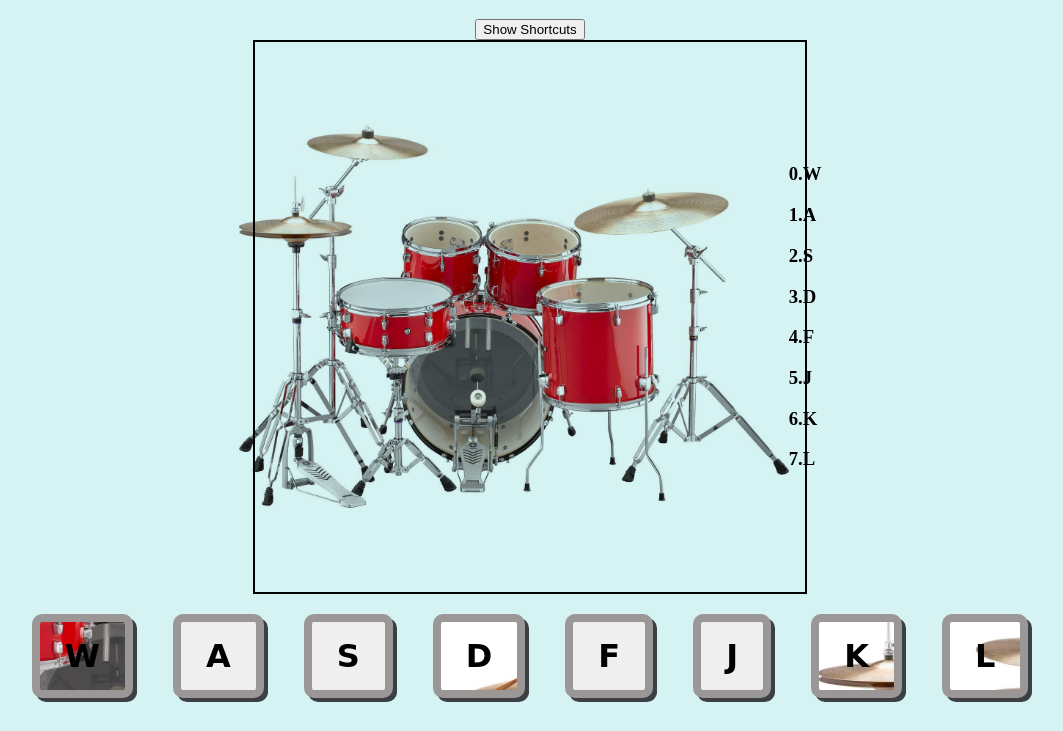
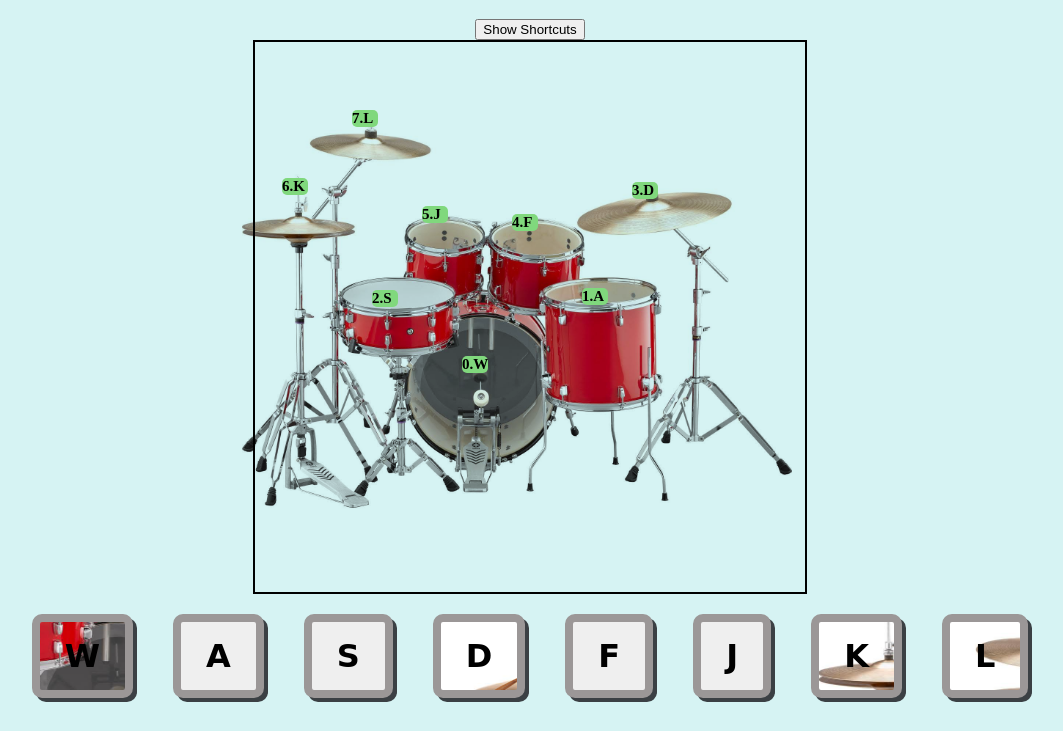
Before and after one commit to vishwajeetk5/virtualDrumKit, a plain HTML site: page index.html in a window 1280 px wide. Shown: the part 69-800 px from the top of the page, without its empty margins (110-1173 px from the left). Drawn offline with nearby package versions, Linux system fonts and the light colour scheme.

Commit message:
CSS for tooltips added

```diff
--- a/style.css
+++ b/style.css
@@ -25,7 +25,7 @@ section {
   border: 8px solid rgb(155, 151, 151);
   box-shadow: 4px 4px 0 rgb(59, 64, 68);
   transition: transform 0.2s, box-shadow 0.2s;
-  cursor:pointer;
+  cursor: pointer;
 }
 
 .drumbtn:active {
@@ -53,13 +53,70 @@ section {
   background-image: url(images/cymbal.png);
 }
 
+.tips {
+  z-index: 10;
+  background-color: #80d87d;
+  color: black;
+  height: fit-content;
+  border-radius: 5px;
+  position: relative;
+  font-size: 15px;
+  pointer-events: none;
+}
+
+#wtp {
+  top: 160px;
+  right: 330px;
+}
+
+#atp {
+  top: 60px;
+  right: 210px;
+}
+
+#stp {
+  top: 30px;
+  right: 420px;
+}
+
+#dtp {
+  bottom: 110px;
+  right: 160px;
+}
+
+#ftp {
+  bottom: 110px;
+  right: 280px;
+}
+
+#jtp {
+  bottom: 150px;
+  right: 370px;
+}
+
+#ktp {
+  bottom: 210px;
+  right: 510px;
+}
+
+#ltp {
+  bottom: 310px;
+  right: 440px;
+}
+
+.Hidetips {
+  opacity: 0;
+}
+
 img {
   width: inherit;
-  cursor:pointer;
+  cursor: pointer;
 }
-area{
-  cursor:pointer;
+
+area {
+  cursor: pointer;
 }
+
 area[title]::before {
   content: attr(title);
   position: absolute;
@@ -81,19 +138,20 @@ area[title]:hover::before {
 }
 
 #drumset {
-  border:2px black solid;
+  border: 2px black solid;
   width: 550px;
   position: relative;
-  left:0px;
+  left: 0px;
   display: flex;
   justify-content: center;
   align-items: center;
 }
-#drum_set_image{
+
+#drum_set_image {
   mix-blend-mode: multiply;
-  opacity:1;
+  opacity: 1;
   width: 550px;
-min-width :550px;
+  min-width: 550px;
 }
 
 .stick-container {
```
